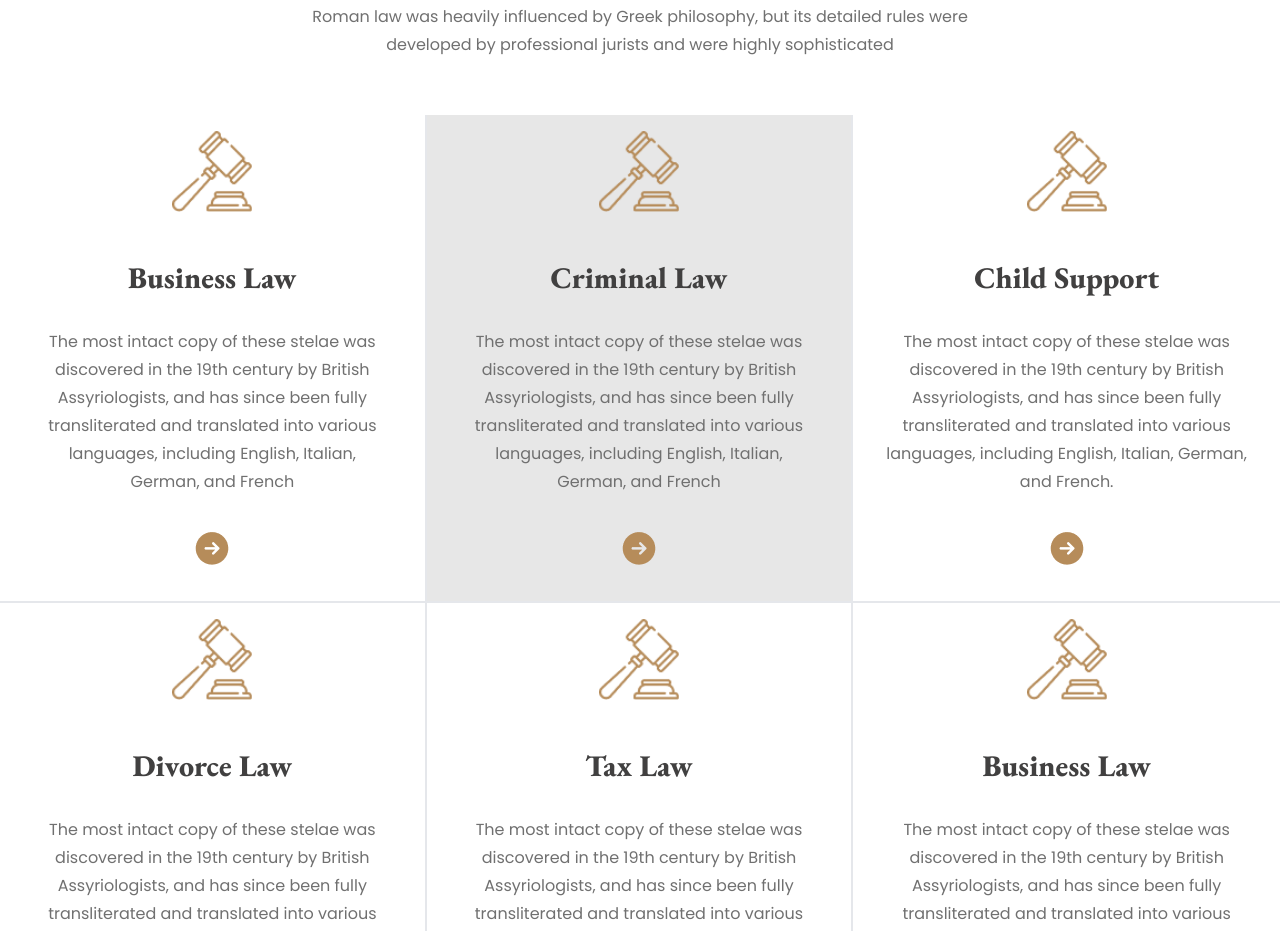
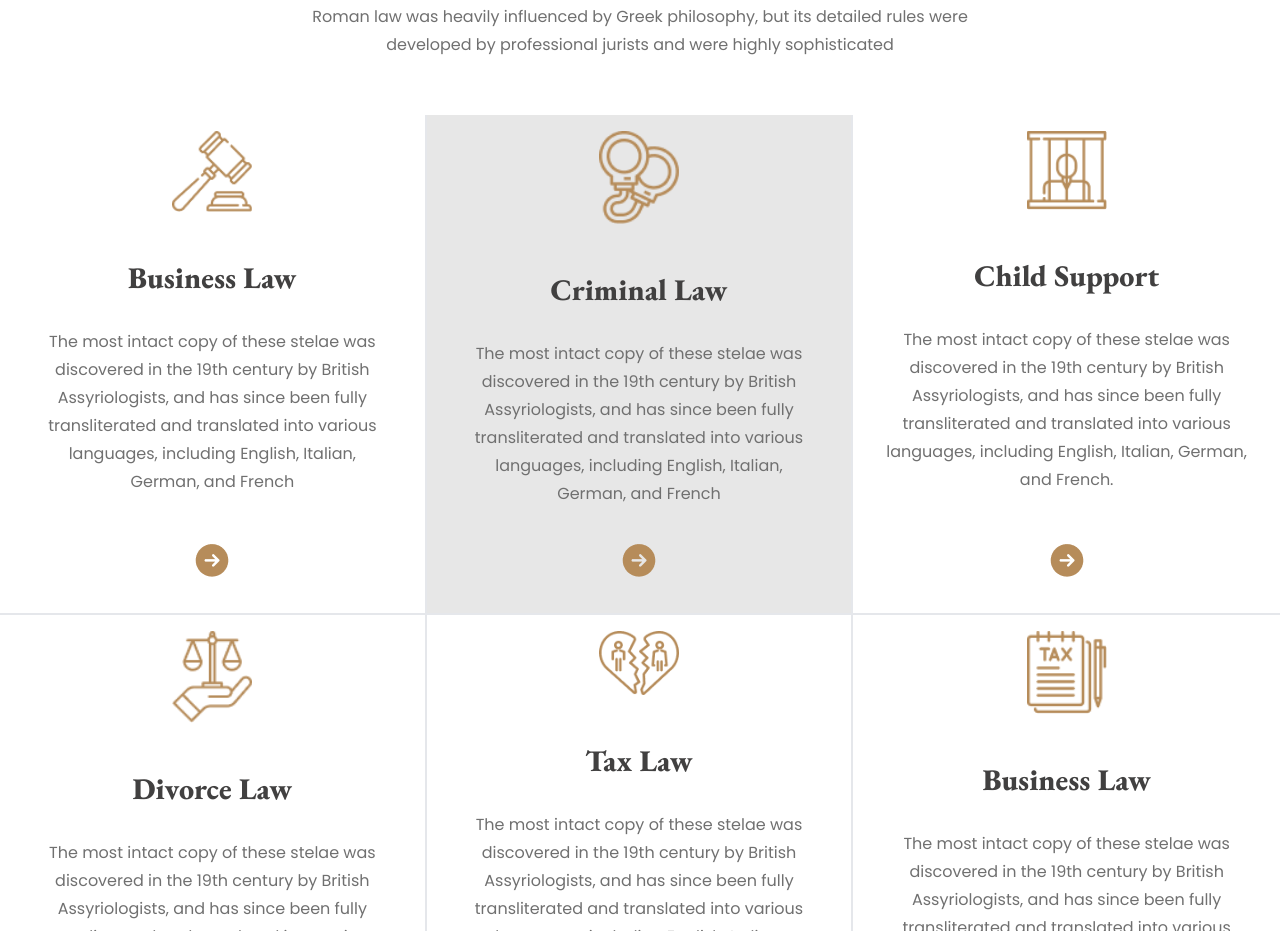
Before and after one commit to Tofazzal26/legal-solution, a plain HTML site: page index.html in a window 1280 px wide. Shown: the part 959-1890 px from the top of the page. Drawn offline with nearby package versions, Linux system fonts and the light colour scheme.

Commit message:
some code change

```diff
--- a/index.html
+++ b/index.html
@@ -166,7 +166,7 @@
               </div>
               <div class="card lg:border-b-2 lg:border-r-2 rounded-none bg-[#E7E7E7]">
                 <figure class="py-4">
-                    <img class="w-20" src="images/business.png" alt="">
+                    <img class="w-20" src="images/criminal.png" alt="">
                 </figure>
                 <div class="card-body items-center text-center">
                   <h2 class="card-title text-3xl font-extrabold garamond text-[#414040]">Criminal Law</h2>
@@ -178,7 +178,7 @@
               </div>
               <div class="card lg:border-b-2 rounded-none">
                 <figure class="py-4">
-                    <img class="w-20" src="images/business.png" alt="">
+                    <img class="w-20" src="images/child.png" alt="">
                 </figure>
                 <div class="card-body items-center text-center">
                   <h2 class="card-title text-3xl font-extrabold garamond text-[#414040]">Child Support</h2>
@@ -190,7 +190,7 @@
               </div>
               <div class="card lg:border-r-2 rounded-none">
                 <figure class="py-4">
-                    <img class="w-20" src="images/business.png" alt="">
+                    <img class="w-20" src="images/education.png" alt="">
                 </figure>
                 <div class="card-body items-center text-center">
                   <h2 class="card-title text-3xl font-extrabold garamond text-[#414040]">Divorce Law</h2>
@@ -202,7 +202,7 @@
               </div>
               <div class="card lg:border-r-2 rounded-none">
                 <figure class="py-4">
-                    <img class="w-20" src="images/business.png" alt="">
+                    <img class="w-20" src="images/divorce.png" alt="">
                 </figure>
                 <div class="card-body items-center text-center">
                   <h2 class="card-title text-3xl font-extrabold garamond text-[#414040]">Tax Law</h2>
@@ -214,7 +214,7 @@
               </div>
               <div class="card  rounded-none">
                 <figure class="py-4">
-                    <img class="w-20" src="images/business.png" alt="">
+                    <img class="w-20" src="images/tax.png" alt="">
                 </figure>
                 <div class="card-body items-center text-center">
                   <h2 class="card-title text-3xl font-extrabold garamond text-[#414040]">Business Law</h2>
```
